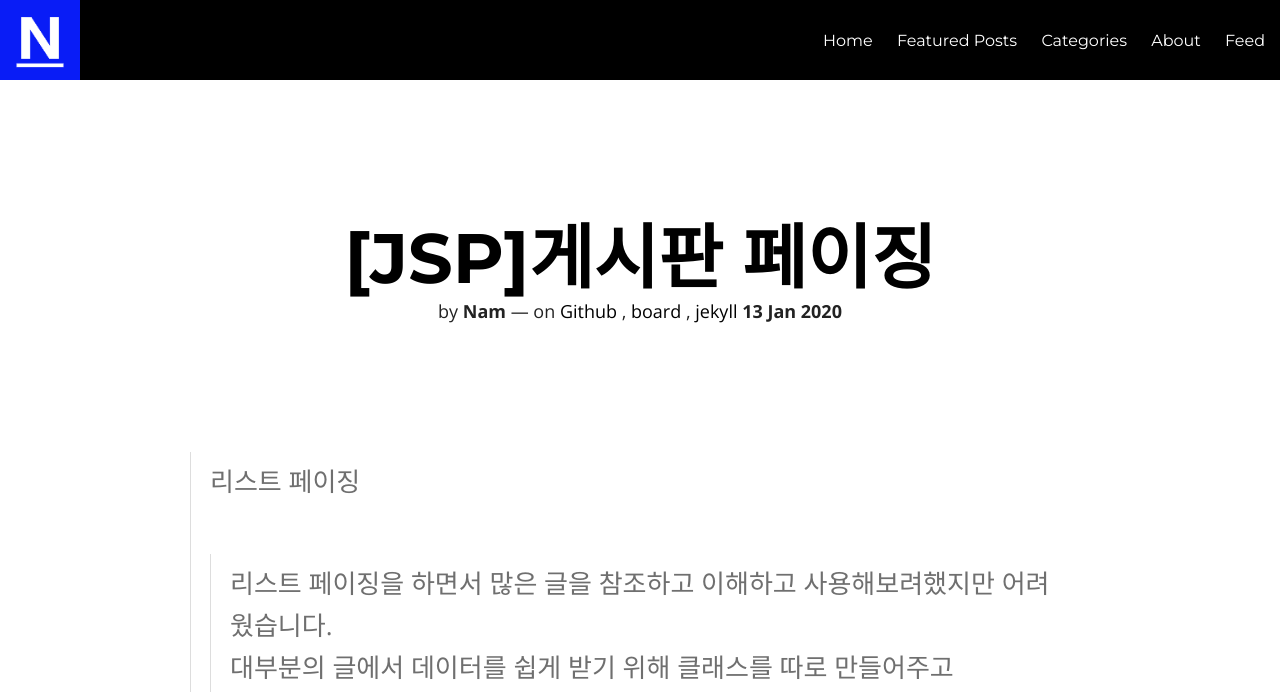
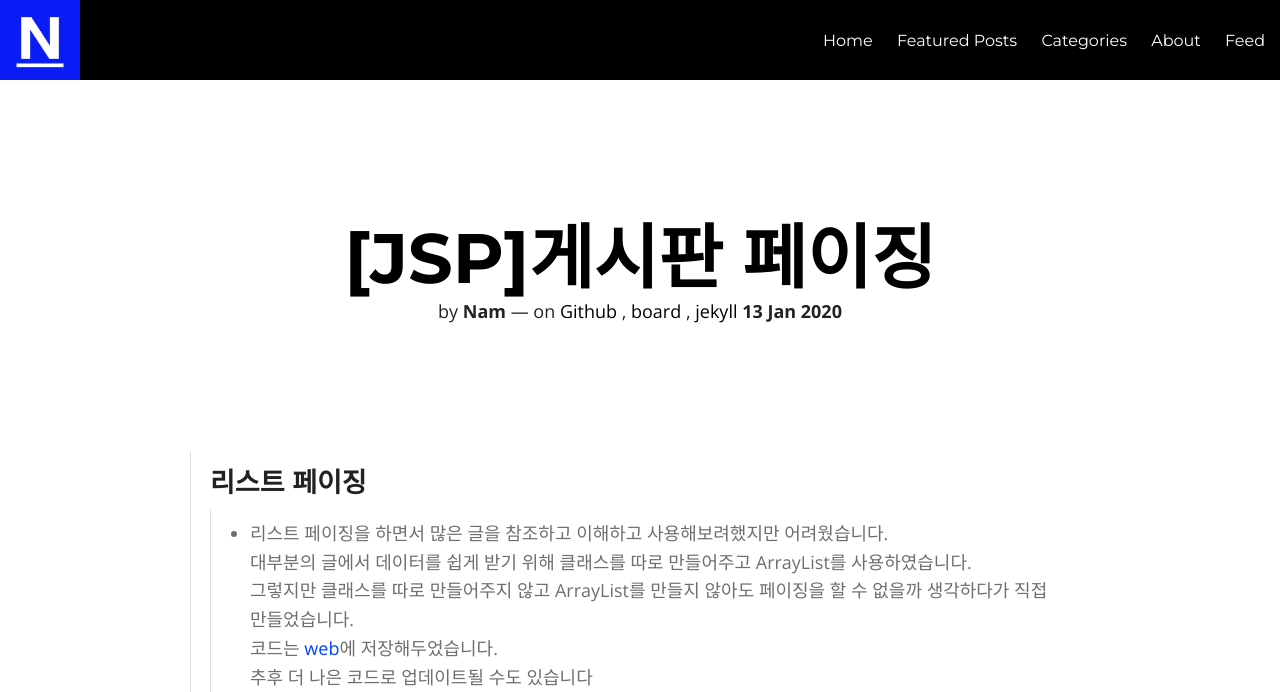
Before and after one commit to NamSuJi/namsuji.github.io, a Jekyll site: the page built from _posts/2020-01-13-listPaging.md, in a window 1280 px wide. Shown: the top 692 px of the page. Built offline with Jekyll 4.4.1, drawn with Linux system fonts in a browser that asks for light colours; nearby versions of some CDN libraries; comment, search, counter and statistics services are not loaded; grey boxes are pictures that could not be loaded.

```diff
--- a/_posts/2020-01-13-listPaging.md
+++ b/_posts/2020-01-13-listPaging.md
@@ -13,11 +13,11 @@ comments: true
 share: true
 featured: true
 ---
-> 리스트 페이징
->> 리스트 페이징을 하면서 많은 글을 참조하고 이해하고 사용해보려했지만 어려웠습니다.
->> 대부분의 글에서 데이터를 쉽게 받기 위해 클래스를 따로 만들어주고 ArrayList를 사용하였습니다.
->> 그렇지만 클래스를 따로 만들어주지 않고 ArrayList를 만들지 않아도 페이징을 할 수 없을까 생각하다가 직접 만들었습니다.
->> 코드는 [web](https://github.com/NamSuJi/Web/tree/master/Board)에 저장해두었습니다.
->> 추후 더 나은 코드로 업데이트될 수도 있습니다
+> ### 리스트 페이징
+>> * 리스트 페이징을 하면서 많은 글을 참조하고 이해하고 사용해보려했지만 어려웠습니다.
+대부분의 글에서 데이터를 쉽게 받기 위해 클래스를 따로 만들어주고 ArrayList를 사용하였습니다.
+그렇지만 클래스를 따로 만들어주지 않고 ArrayList를 만들지 않아도 페이징을 할 수 없을까 생각하다가 직접 만들었습니다.
+코드는 [web](https://github.com/NamSuJi/Web/tree/master/Board)에 저장해두었습니다.
+추후 더 나은 코드로 업데이트될 수도 있습니다
 >>
 >> ![listPaging](https://user-images.githubusercontent.com/52815908/72235016-274f2c00-3613-11ea-9442-913e0fe87441.png)
```
